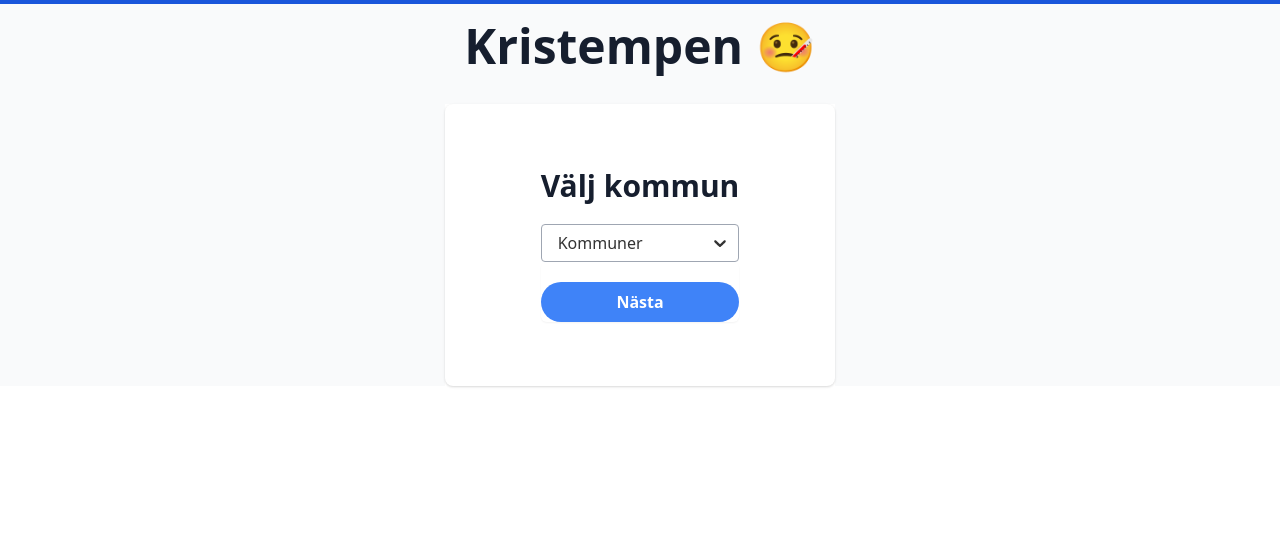
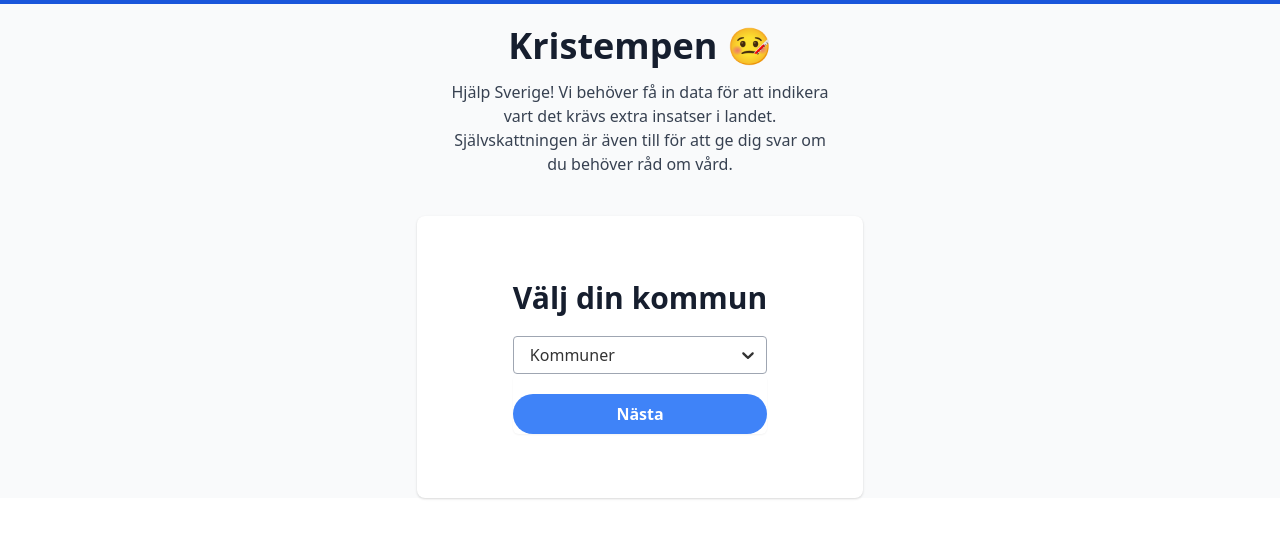
Before and after one commit to team-la-bamba/app, a React (Create React App) app: page / in a window 1280 px wide. Shown: the top 538 px of the page. Built offline with nearby package versions, Linux system fonts and the light colour scheme; no server answers; the HTML template or start-up script is replaced by a standard one.

Commit message:
Adds copy and styles

```diff
--- a/src/App.js
+++ b/src/App.js
@@ -51,11 +51,19 @@ function App() {
   if (!place || !questions.length) {
     return (
       <div className="App antialiased font-sans bg-gray-50">
-        <h1 className="mt-6 text-center text-5xl leading-9 font-bold text-gray-900">Kristempen 🤒</h1>
-        <div className="formContainer bg-white mt-10 sm:mx-auto sm:w-full sm:max-w-md">
-          <div className="questionContainer bg-white py-16 px-4 shadow sm:rounded-lg sm:px-24">
+        <div className="sm:mx-auto sm:w-full sm:max-w-md px-8">
+          <h1 className="mt-6 text-center text-4xl leading-9 font-bold text-gray-900">Kristempen
+            <span role="img" aria-label="temperatur emoji"> 🤒</span>
+          </h1>
+          <p className="mt-4 text-center text-m leading-6 text-gray-700 max-w">
+            Hjälp Sverige! Vi behöver få in data för att indikera vart det krävs extra insatser i landet. Självskattningen är även till för att ge dig svar om du behöver råd om vård.
+          </p>
+        </div>
+
+        <div className="formContainer mt-10 sm:mx-auto sm:w-full sm:max-w-md">
+          <div className="questionContainer bg-white py-16 px-20 shadow sm:rounded-lg sm:px-24">
             <h2 className="text-2xl leading-8 my-8 font-semibold font-display text-gray-900 sm:text-3xl sm:leading-9 mb-5 mt-0">
-              Välj kommun
+              Välj din kommun
             </h2>
             {error && <Error text={error} />}
             <Select
--- a/src/components/Done.js
+++ b/src/components/Done.js
@@ -26,8 +26,8 @@ function Done({ success, text = "", links = [] }) {
   }
 
   return (
-    <div className="flex flex-col text-left">
-      <h2 className="text-2xl leading-8 my-8 font-semibold font-display text-gray-900 sm:text-3xl sm:leading-9">
+    <div className="flex flex-col text-left bg-white py-16 px-8 shadow sm:rounded-lg sm:px-24 mx-10">
+      <h2 className="text-2xl leading-8 my-8 font-semibold font-display text-gray-900 sm:text-3xl sm:leading-9 mt-0">
         Tack för ditt svar!
       </h2>
       {html}
--- a/src/components/Question.js
+++ b/src/components/Question.js
@@ -18,9 +18,9 @@ function Question({ answers, onSubmit = () => {}, text, type }) {
   );
 
   return (
-    <div className="formContainer">
-      <div className="questionContainer">
-        <h2 className="text-2xl leading-8 my-8 font-semibold font-display text-gray-900 sm:text-3xl sm:leading-9">
+    <div className="formContainer bg-white mt-10 sm:mx-auto sm:w-full sm:max-w-md">
+      <div className="questionContainer bg-white py-16 px-4 shadow sm:rounded-lg sm:px-24">
+        <h2 className="text-2xl leading-8 my-8 font-semibold font-display text-gray-900 sm:text-3xl sm:leading-9 mt-0">
           {text}
         </h2>
 
--- a/src/components/Select.js
+++ b/src/components/Select.js
@@ -36,6 +36,10 @@ export default ({ label, onChange, options, placeholder, value }) => {
     placeholder: () => ({
         color: '#333',
         paddingLeft: '1rem'
+    }),
+    input: (provided) => ({
+        ...provided,
+        paddingLeft: '1rem'
     })
   }
 
```
